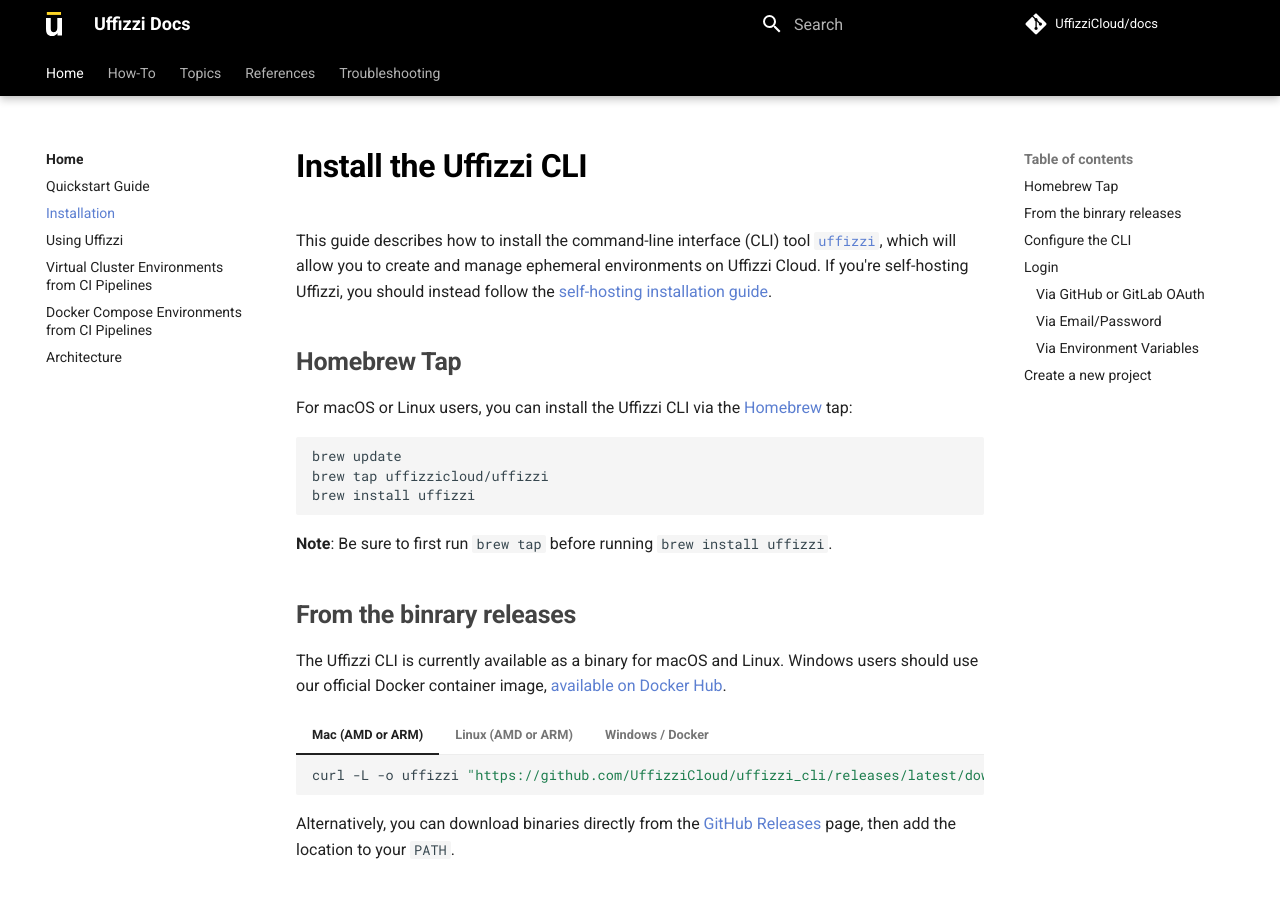
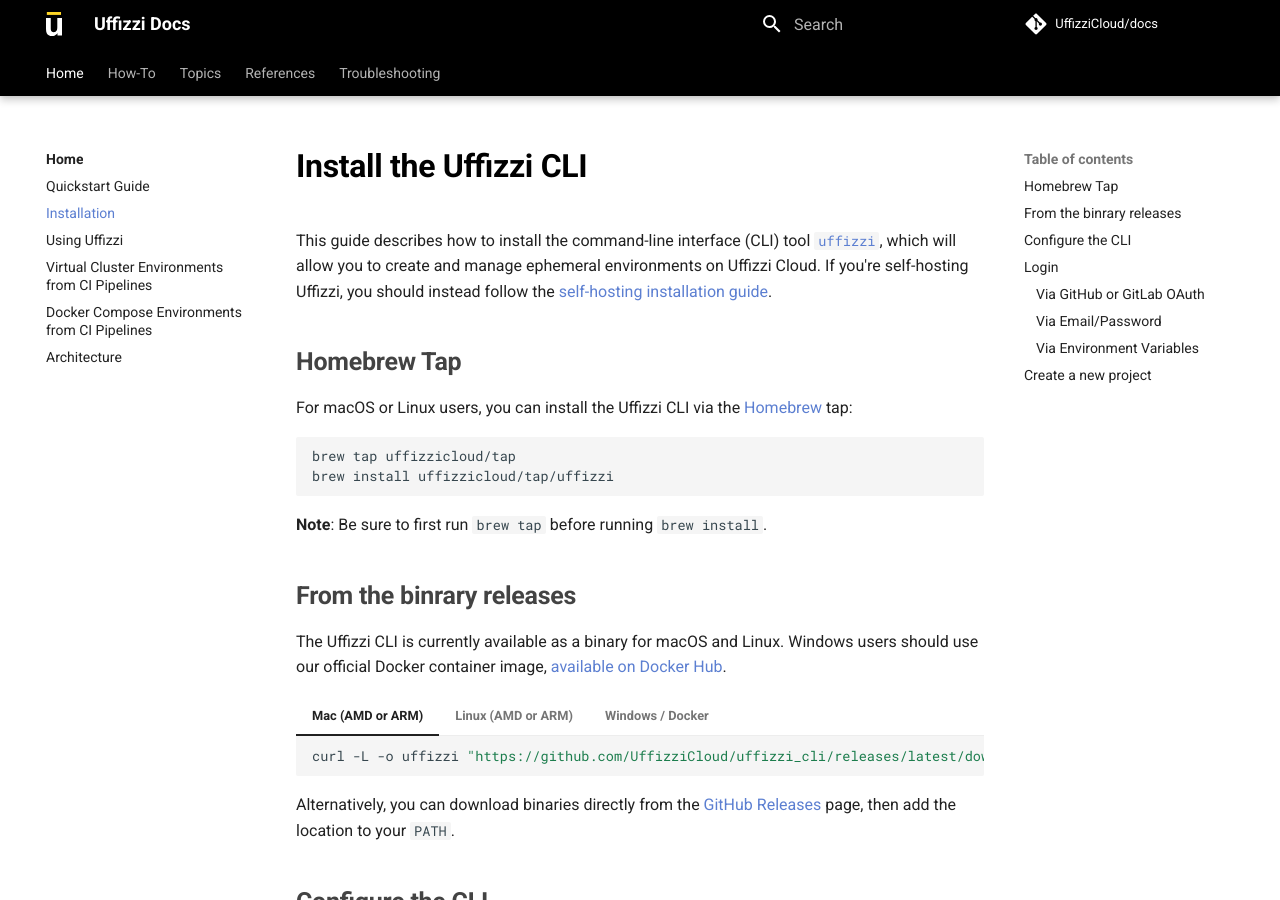
Before and after one commit to UffizziCloud/docs, an MkDocs documentation site: the page built from docs/install.md, in a window 1280 px wide and 900 px high. Built offline with MkDocs 1.6.1 and Material for MkDocs 9.7.7, drawn with Linux system fonts in a browser that asks for light colours; comment, search, counter and statistics services are not loaded.

Commit message:
brew tap instructions

````diff
--- a/docs/install.md
+++ b/docs/install.md
@@ -7,12 +7,11 @@
 For macOS or Linux users, you can install the Uffizzi CLI via the [Homebrew](https://brew.sh/) tap:
 
 ``` bash
-brew update
-brew tap uffizzicloud/uffizzi
-brew install uffizzi
+brew tap uffizzicloud/tap
+brew install uffizzicloud/tap/uffizzi
 ```
 
-**Note**: Be sure to first run `brew tap` before running `brew install uffizzi`.
+**Note**: Be sure to first run `brew tap` before running `brew install`.
 
 ## From the binrary releases
 The Uffizzi CLI is currently available as a binary for macOS and Linux. Windows users should use our official Docker container image, [available on Docker Hub](https://hub.docker.com/r/uffizzi/cli).
````
